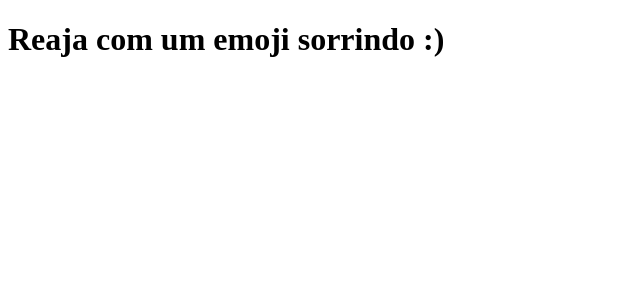
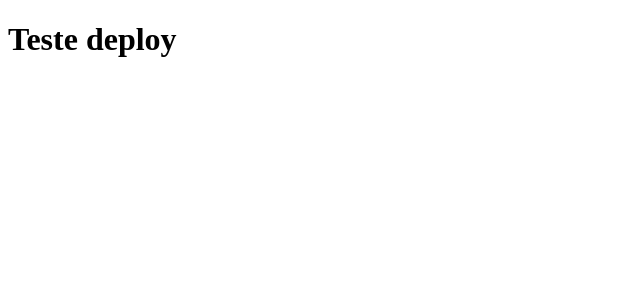
Before and after one commit to pedrolessa-dev/incluidos.com.br, a Next.js app: page / in a window 1280 px wide. Shown: the top 300 px of the page, without its empty margins (0-640 px from the left). Built offline with nearby package versions, Linux system fonts and the light colour scheme.

Commit message:
change message

```diff
--- a/pages/index.js
+++ b/pages/index.js
@@ -1,5 +1,5 @@
 function Home() {
-    return <h1>Reaja com um emoji sorrindo :)</h1>
+    return <h1>Teste deploy</h1>
 }
 
 export default Home;
```
